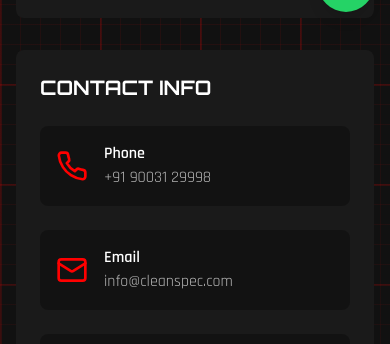
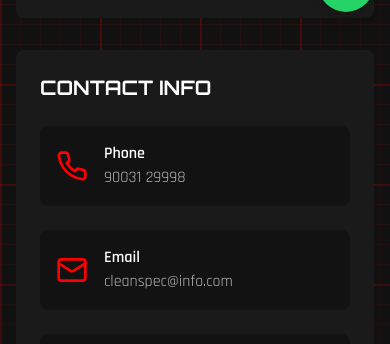
Before and after one commit to prathap247/project-cleaspec, a React (Vite) app: page /contact in a window 390 px wide. Shown: the part 816-1160 px from the top of the page. Built offline with nearby package versions, Linux system fonts and the light colour scheme.

Commit message:
mobile number

```diff
--- a/src/pages/Contact.tsx
+++ b/src/pages/Contact.tsx
@@ -192,14 +192,14 @@ const Contact = () => {
                     <Phone className="w-8 h-8 text-primary" />
                     <div>
                       <h4 className="text-white font-semibold">Phone</h4>
-                      <p className="text-white/70">+91 90031 29998</p>
+                      <p className="text-white/70">90031 29998</p>
                     </div>
                   </div>
                   <div className="flex items-center space-x-4 p-4 bg-black/30 rounded-lg">
                     <Mail className="w-8 h-8 text-primary" />
                     <div>
                       <h4 className="text-white font-semibold">Email</h4>
-                      <p className="text-white/70">info@cleanspec.com</p>
+                      <p className="text-white/70">cleanspec@info.com</p>
                     </div>
                   </div>
                   <div className="flex items-center space-x-4 p-4 bg-black/30 rounded-lg">
```
